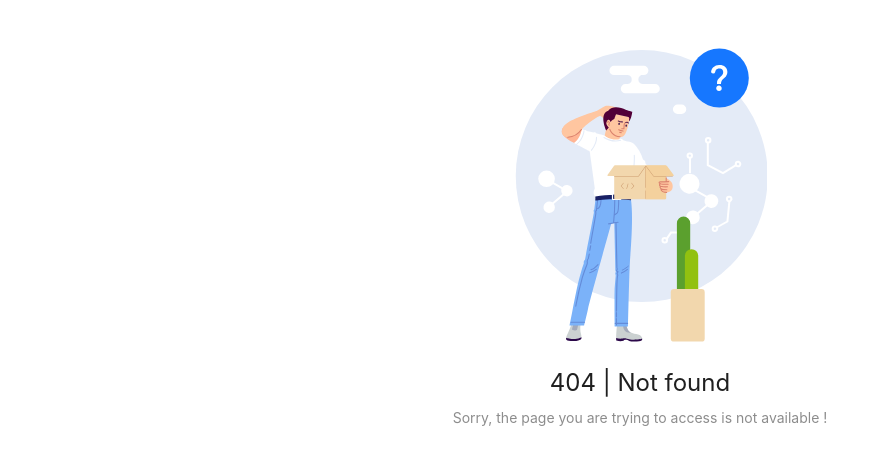
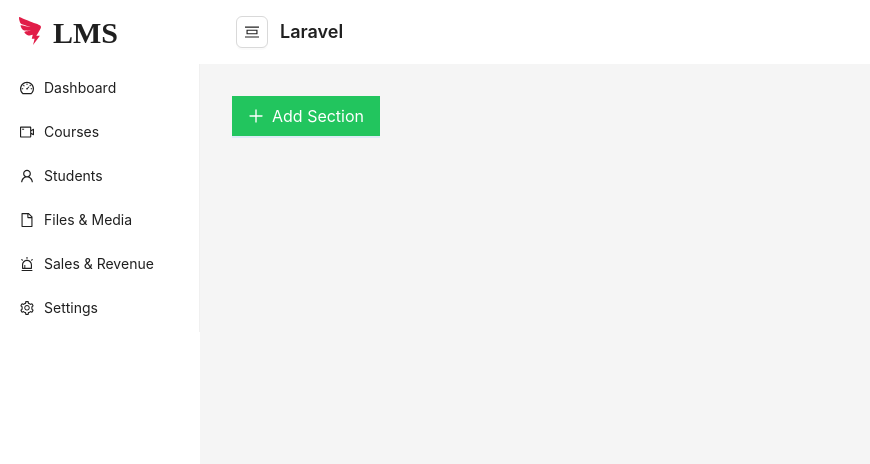
Before and after one commit to ansariabdulahad/LMS, a Next.js app in the folder front-end/: page /admin/courses/laravel in a window 1280 px wide. Before the commit this address had no page. Shown: the top 464 px of the page, without its empty margins (0-870 px from the left). Built offline with nearby package versions, Linux system fonts and the light colour scheme.

Commit message:
course preview route added as curriculum and modal added

```diff
--- /dev/null
+++ b/front-end/app/admin/courses/[curriculum]/page.js
@@ -0,0 +1,2 @@
+import Curriculum from '../../../../components/admin/courses/curriculum';
+export default Curriculum;
--- /dev/null
+++ b/front-end/components/admin/courses/curriculum/index.jsx
@@ -0,0 +1,40 @@
+'use client';
+import AdminLayout from "@/components/shared/admin-layout";
+import { PlusOutlined } from "@ant-design/icons";
+import { Button, Modal } from "antd";
+import { useParams } from "next/navigation";
+import { useState } from "react";
+
+const Curriculum = () => {
+
+    // Hooks collection functions
+    const { curriculum } = useParams();
+    // State collection
+    const [open, setOpen] = useState(false);
+
+    return (
+        <AdminLayout title={curriculum.split('-').join(' ')}>
+            <div>
+                <Button
+                    icon={<PlusOutlined />}
+                    type="primary"
+                    className="bg-green-500"
+                    style={{ borderRadius: 0 }}
+                    size="large"
+                    onClick={() => setOpen(true)}
+                >
+                    Add Section
+                </Button>
+            </div>
+
+            <Modal
+                open={open}
+                onCancel={() => setOpen(false)}
+            >
+                <h1>Testing modal</h1>
+            </Modal>
+        </AdminLayout>
+    )
+}
+
+export default Curriculum;
--- a/front-end/components/shared/admin-layout/index.jsx
+++ b/front-end/components/shared/admin-layout/index.jsx
@@ -100,7 +100,7 @@ const AdminLayout = ({ children, title = null, toolbar = null }) => {
                         <div>
                             {
                                 title &&
-                                <h1 className='text-lg font-semibold'>{title}</h1>
+                                <h1 className='text-lg font-semibold capitalize'>{title}</h1>
                             }
                         </div>
                     </div>
```
